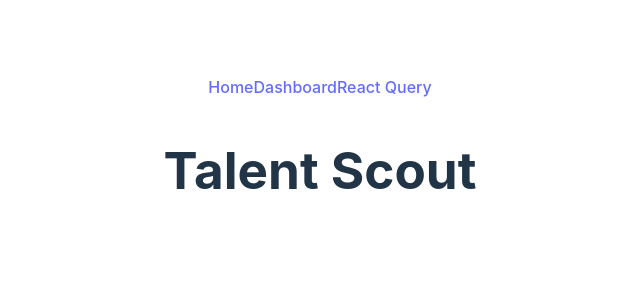
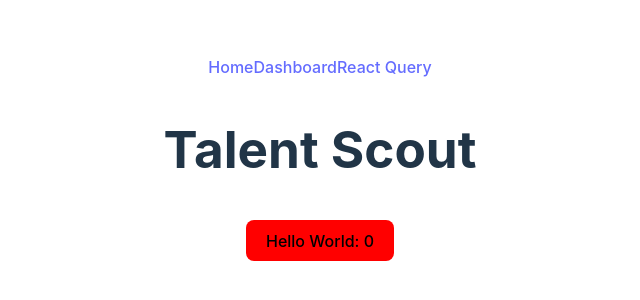
Before and after one commit to mariobrusarosco/talent-scout, a React (Vite) app: page / in a window 1280 px wide. Shown: the part 242-542 px from the top of the page, without its empty margins (320-960 px from the left). Built offline with nearby package versions, Linux system fonts and the light colour scheme.

Commit message:
non-learning stuff

```diff
--- a/src/App.tsx
+++ b/src/App.tsx
@@ -10,6 +10,7 @@ import {
   QueryClientProvider,
 } from "@tanstack/react-query";
 import { ReactQueryDevtools } from "@tanstack/react-query-devtools";
+import React from "react";
 
 // Create a client
 const queryClient = new QueryClient();
--- a/src/domain/home/home.tsx
+++ b/src/domain/home/home.tsx
@@ -1,7 +1,11 @@
+import { Button } from "../study-and-validation/Button/Button";
+
 const HomeScreen = () => {
   return (
     <section>
       <h1>Talent Scout</h1>
+
+      <Button />
     </section>
   );
 };
--- a/src/domain/study-and-validation/Button/Button.tsx
+++ b/src/domain/study-and-validation/Button/Button.tsx
@@ -1,11 +1,20 @@
+import { useCallback, useState } from "react";
+
 export const Button = () => {
+  const [counter, setCounter] = useState(0);
+
+  const handleClick = useCallback(() => {
+    setCounter((prevState) => ++prevState);
+  }, []);
+
   return (
     <button
       style={{
         background: "red",
       }}
+      onClick={handleClick}
     >
-      Hello World
+      Hello World: {counter}
     </button>
   );
 };
```
Also changed, not shown: src/utils/add-one.ts (added, +7 -0 lines), 2 other files (tests, documents, lock files or other folders).
